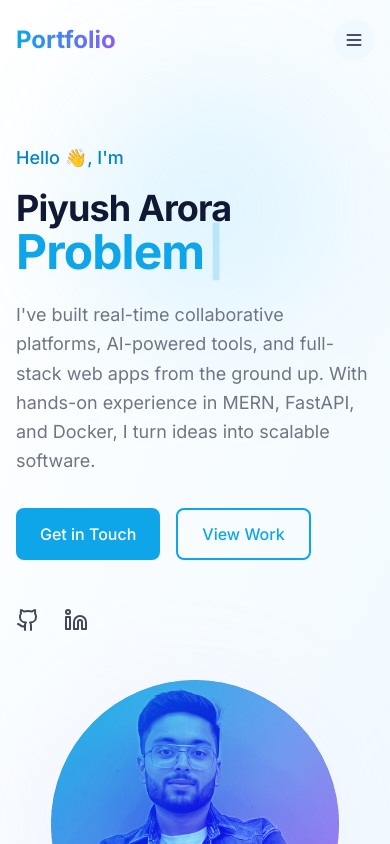
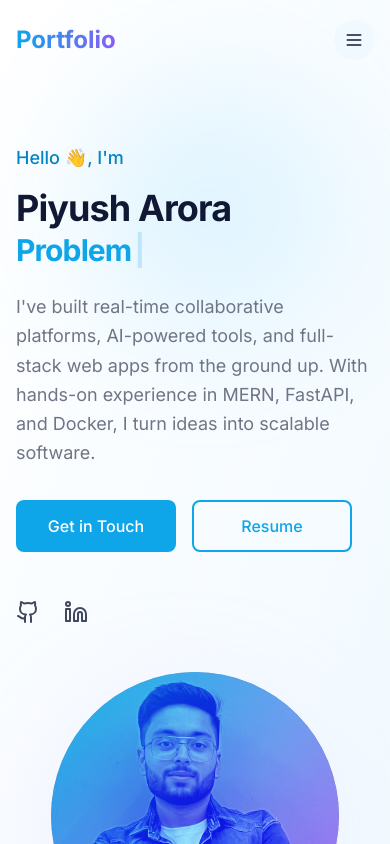
Before and after one commit to Piyusharora04/Piyush_Arora_Portfolio, a React (Vite) app: page / in a window 390 px wide. Shown: the top 844 px of the page. Built offline with nearby package versions, Linux system fonts and the light colour scheme.

Commit message:
minor changes

```diff
--- a/src/sections/Hero.tsx
+++ b/src/sections/Hero.tsx
@@ -40,7 +40,7 @@ const Hero = () => {
             >
               <span className="block">Piyush Arora</span>
               {/* <span className="text-primary-500">Full Stack Developer</span> */}
-              <span className="text-primary-500 text-5xl">
+              <span className="text-primary-500 lg:text-5xl md:text-3xl sm:text-md text-3xl">
                 <Typewriter
                   words={['Full Stack Developer', 'Problem Solver', 'Tech Enthusiast']}
                   loop={0} // 0 = infinite loop
@@ -69,11 +69,11 @@ With hands-on experience in MERN, FastAPI, and Docker, I turn ideas into scalabl
               animate={{ opacity: 1, y: 0 }}
               transition={{ duration: 0.5, delay: 0.8 }}
             >
-              <a href="#contact" className="btn-primary">
+              <a href="#contact" className="btn-primary w-40">
                 Get in Touch
               </a>
-              <a href="#projects" className="btn-outline">
-                View Work
+              <a href="" className="btn-outline w-40 ">
+                Resume
               </a>
             </motion.div>
 
@@ -89,6 +89,7 @@ With hands-on experience in MERN, FastAPI, and Docker, I turn ideas into scalabl
               <a href="https://www.linkedin.com/in/piyush-arora-363a59265/" target="_blank" rel="noopener noreferrer" className="text-dark-400 hover:text-primary-500 transition-colors">
                 <Linkedin size={24} />
               </a>
+
               {/* <a href="https://twitter.com" target="_blank" rel="noopener noreferrer" className="text-dark-400 hover:text-primary-500 transition-colors">
                 <Twitter size={24} />
               </a> */}
--- a/src/sections/Projects.tsx
+++ b/src/sections/Projects.tsx
@@ -20,7 +20,7 @@ const Projects = () => {
           </p>
         </motion.div>
 
-        <div className="grid grid-cols-1 sm:grid-cols-2 lg:grid-cols-4 gap-6">
+        <div className="m-1 grid grid-cols-1 sm:grid-cols-2 lg:grid-cols-4 gap-6">
           {projects.map((project, index) => (
             <ProjectCard key={project.id} project={project} index={index} />
           ))}
```
